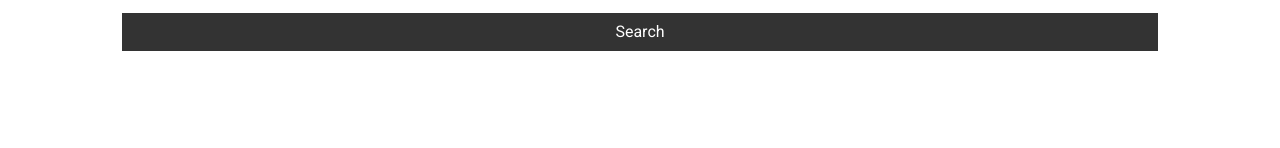
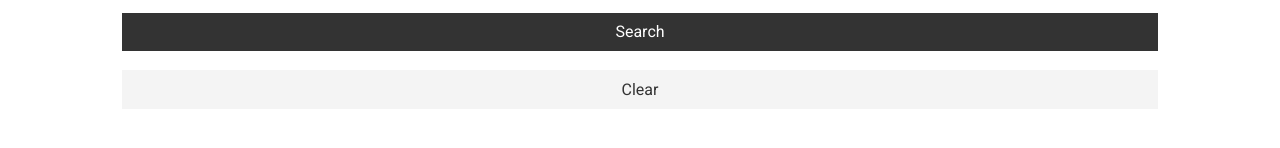
Before and after one commit to kunalkathe65/Github-Finder-Refactored_Hooks-and-ContextAPI, a React (Create React App) app: page / in a window 1280 px wide. Shown: the part 152-300 px from the top of the page. Built offline with nearby package versions, Linux system fonts and the light colour scheme.

Commit message:
added clear btn to clear  & removed default users

```diff
--- a/src/App.js
+++ b/src/App.js
@@ -16,12 +16,15 @@ class App extends Component {
                                 &client_secret=${process.env.REACT_APP_GITHUB_CLIENT_SECRET}`); //making request to Github API
     this.setState({ users: res.data.items, loading: false });
   };
+  clearUsers = () => {
+    this.setState({ user: [], loading: false });
+  };
   render() {
     return (
       <div className="App">
         <Navbar />
         <div className="container">
-          <Search searchUsers={this.searchUsers} />
+          <Search searchUsers={this.searchUsers} clearUsers={this.clearUsers} />
           <Users loading={this.state.loading} users={this.state.users} />
         </div>
       </div>
--- a/src/components/users/Search.js
+++ b/src/components/users/Search.js
@@ -1,11 +1,15 @@
 import React, { Component } from "react";
-
-export class Search extends Component {
+import PropTypes from "prop-types";
+class Search extends Component {
   //Component level state
   state = {
     text: ""
   };
 
+  PropTypes = {
+    searchUsers: PropTypes.func.isRequired,
+    clearUsers: PropTypes.func.isRequired
+  };
   onChange = event => {
     this.setState({ [event.target.name]: event.target.value });
   };
@@ -15,6 +19,7 @@ export class Search extends Component {
     this.props.searchUsers(this.state.text);
     this.setState({ text: "" });
   };
+
   render() {
     return (
       <div>
@@ -32,6 +37,12 @@ export class Search extends Component {
             className="btn btn-dark btn-block"
           />
         </form>
+        <button
+          className="btn btn-light btn-block"
+          onClick={this.props.clearUsers}
+        >
+          Clear
+        </button>
       </div>
     );
   }
```
